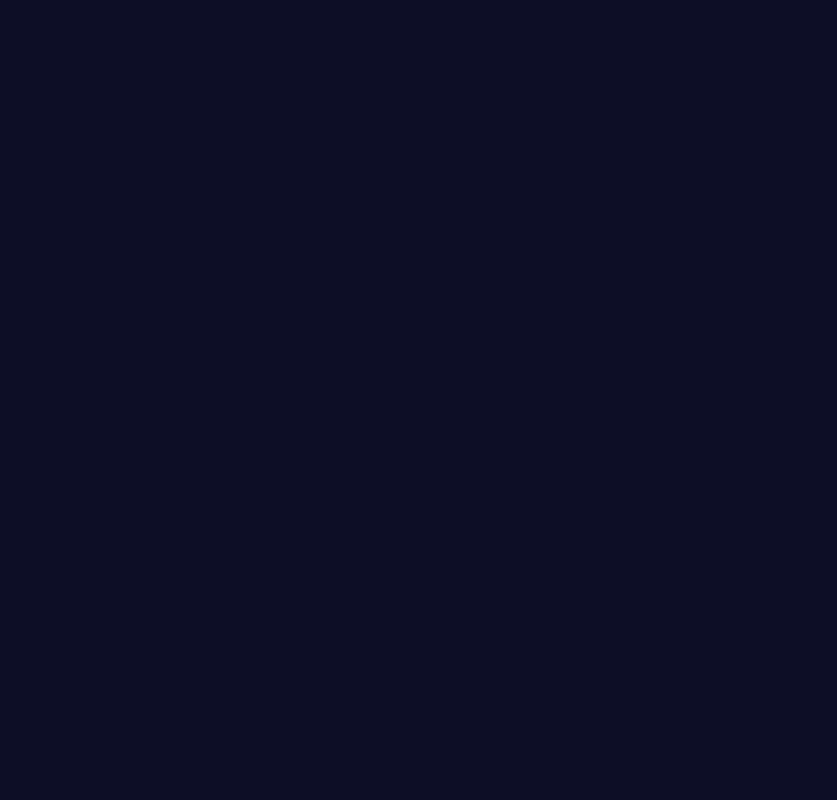
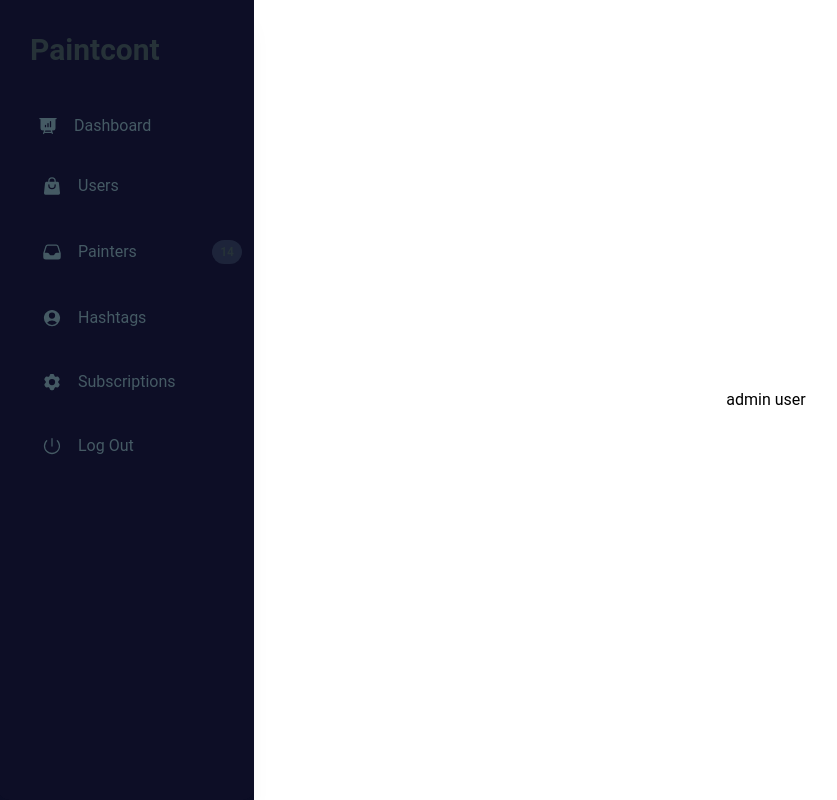
Before and after one commit to aswinkrishna-p/paint-cont-UI, a React (Create React App) app: page /user in a window 1280 px wide. Before the commit this address had no page. Shown: the whole page, without its empty margins (2-839 px from the left). Built offline with nearby package versions, Linux system fonts and the light colour scheme.

Commit message:
admin user management

```diff
--- a/src/App.js
+++ b/src/App.js
@@ -7,6 +7,7 @@ import OtpPage from './Components/CommonComponents/otpPage';
 import Profile from './Pages/Users/Profile';
 import AdminLogin from './Pages/Admin/AdminLogin';
 import AdminDash from './Pages/Admin/AdminDash';
+import AdminUserManagement from './Pages/Admin/AdminUserManagement';
 
 function App(props) {
   return (
@@ -17,6 +18,7 @@ function App(props) {
       {/* adminRoutes */}
       <Route path='/adminlogin' element = {<AdminLogin/>} />
       <Route path='/dashboard' element = {<AdminDash/>} />
+      <Route path='/user' element = {<AdminUserManagement/>} />
 
       {/* userRoutes */}
       <Route path='/' element = {<Home/>} />
--- a/src/Components/Admin/AdminNav.jsx
+++ b/src/Components/Admin/AdminNav.jsx
@@ -39,13 +39,13 @@ function AdminNav() {
                 </Typography>
             </div>
             <List>
-                <ListItem className='m-1'>
+                <ListItem className='m-1' onClick={() => Navigate('/dashboard')}>
                     <ListItemPrefix>
                         <PresentationChartBarIcon className="h-5 w-5" />
                     </ListItemPrefix>
                     Dashboard
                 </ListItem>
-                <ListItem className='m-2'>
+                <ListItem className='m-2' onClick={() => Navigate('/user')}>
                     <ListItemPrefix>
                         <ShoppingBagIcon className="h-5 w-5" />
                     </ListItemPrefix>
--- /dev/null
+++ b/src/Pages/Admin/AdminUserManagement.jsx
@@ -0,0 +1,15 @@
+import React from 'react';
+import AdminNav from '../../Components/Admin/AdminNav';
+
+function AdminUserManagement(props) {
+    return (
+        <div className=" flex">
+        <AdminNav/>
+      <div className="flex justify-center items-center w-full bg-white h-screen">
+        <div>admin user</div>
+      </div>
+      </div>
+    );
+}
+
+export default AdminUserManagement;
```
